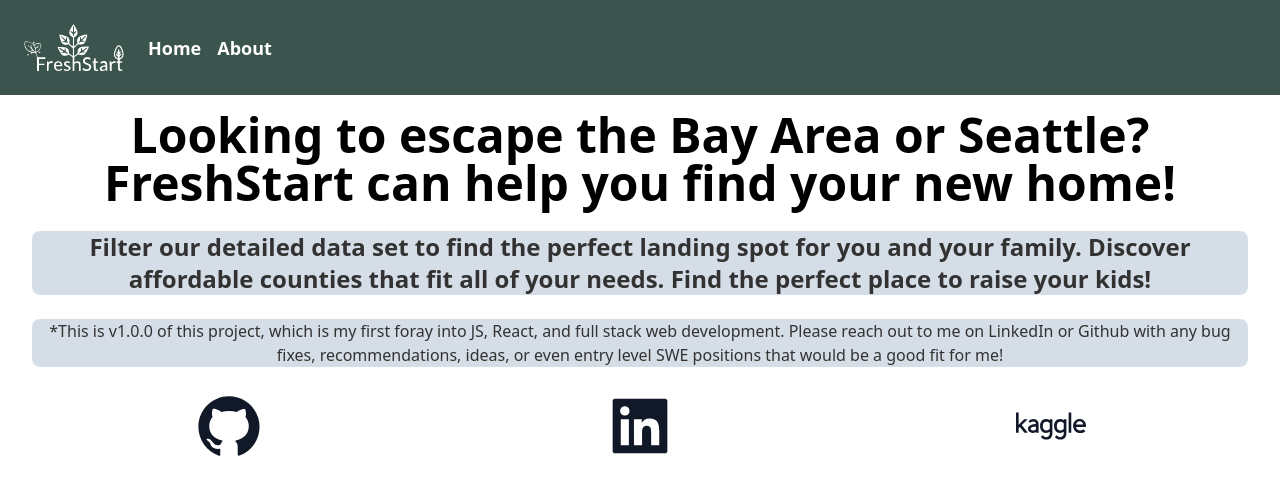
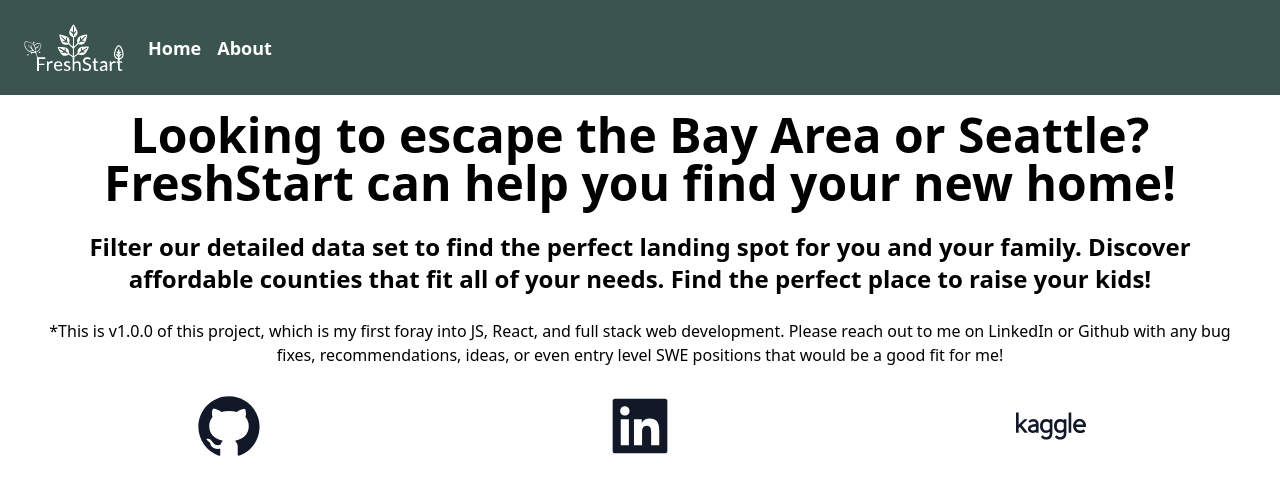
Before and after one commit to matthew-lewis-17/freshstart-client, a React (Create React App) app: page /about in a window 1280 px wide. Shown: the top 494 px of the page. Built offline with nearby package versions, Linux system fonts and the light colour scheme.

Commit message:
quick about page redesign change

```diff
--- a/src/Homepage.js
+++ b/src/Homepage.js
@@ -10,10 +10,10 @@ function Homepage() {
         <div className="text-5xl text-black font-extrabold text-center">
             Looking to escape the Bay Area or Seattle? FreshStart can help you find your new home!
         </div>
-        <div className="rounded-lg bg-slate-300 text-2xl text-black font-extrabold text-center opacity-80">
+        <div className="rounded-lg text-2xl text-black font-extrabold text-center">
             Filter our detailed data set to find the perfect landing spot for you and your family. Discover affordable counties that fit all of your needs. Find the perfect place to raise your kids!
         </div>
-        <div className="rounded-lg bg-slate-300 text-base text-black text-center opacity-80">
+        <div className="rounded-lg text-base text-black text-center">
             *This is v1.0.0 of this project, which is my first foray into JS, React, and full stack web development. Please reach out to me on LinkedIn or Github with any bug fixes, recommendations, ideas, or even entry level SWE positions that would be a good fit for me!
         </div>
         <div className='grid grid-cols-3 gap-4 place-items-center'>
```
